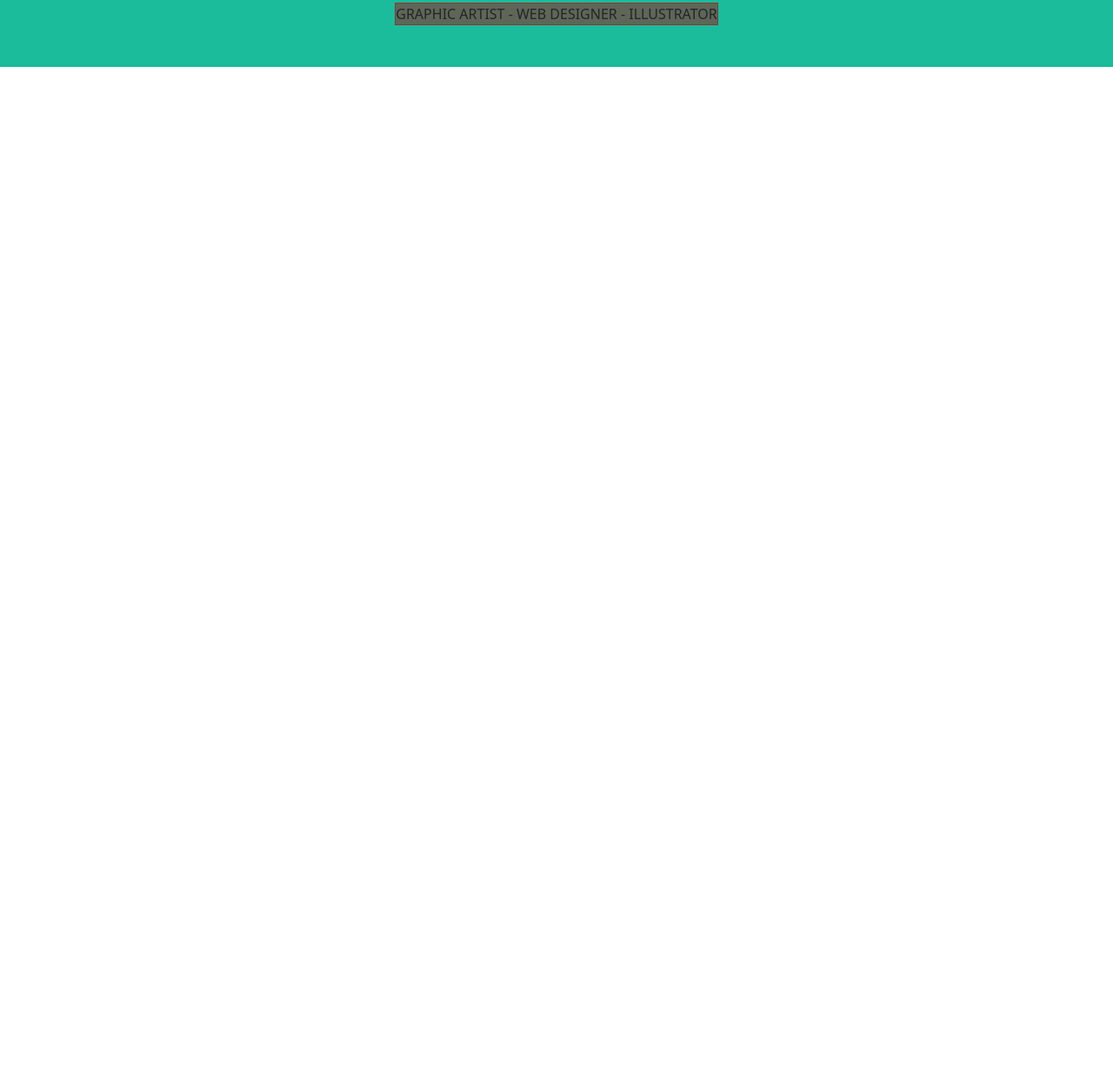
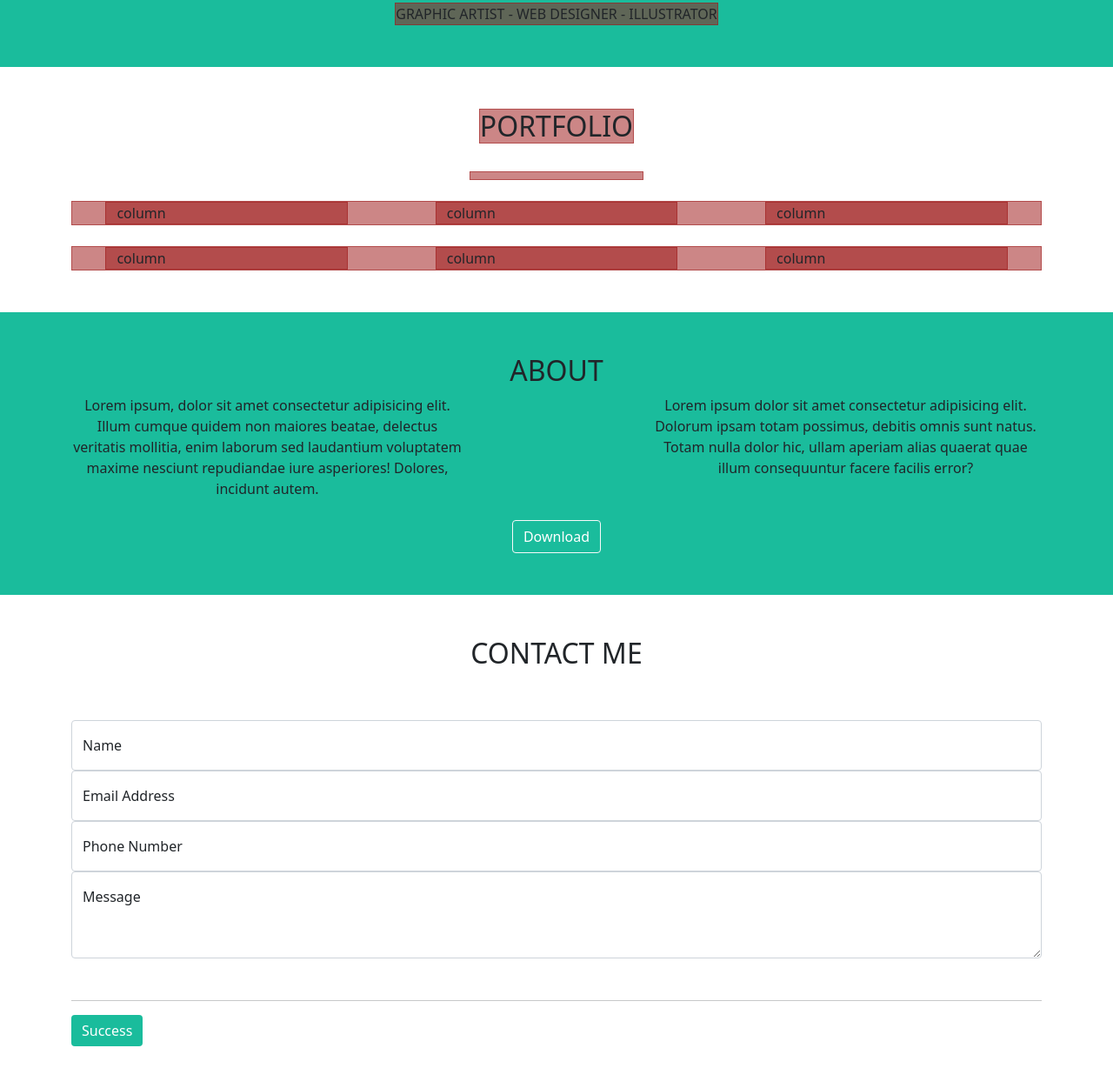
Before and after one commit to AndreaAbbonizio/html-css-bootstrap-freelancer, a plain HTML site: page index.html in a window 1280 px wide. Shown: the part 485-1736 px from the top of the page at 87% size. Before the commit the page ends 800 px from the top, so only its background shows below. Drawn offline with nearby package versions, Linux system fonts and the light colour scheme.

Commit message:
feat: layout main.

```diff
--- a/css/style.css
+++ b/css/style.css
@@ -4,6 +4,20 @@
 }
 
 
+.star-container{
+    width: 200px;
+    height: 10px;
+}
+
+.btn-light{
+    color: white;
+    background-color: transparent;
+}
+
+.btn-success{
+    background-color: #1abc9c;
+    border: transparent;
+}
 /* navbar */
 nav{
     height: 100px;
@@ -24,10 +38,18 @@ header .image-header{
     height: 200px;
 }
 
-header .star-container{
-    width: 200px;
-    height: 10px;
-}
 
 
 /*/ header */
+
+
+/* main */
+
+main .cards-container{
+    width: 100%;
+}
+
+main .about-container{
+    background-color: #1abc9c;
+}
+/*/ main */
--- a/index.html
+++ b/index.html
@@ -15,9 +15,9 @@
         <div class="container">
             <div class="row justify-content-between">
                 <div class="col-3">
-                    <h2>
+                    <h3>
                         Start Bootstrap
-                    </h2>
+                    </h3>
                 </div>
                 <div class="col-4 d-flex align-items-center">
                     <div class="row">
@@ -55,6 +55,98 @@
 
     <!-- /header -->
 
+    <!-- main -->
+    <main>
+        <!-- container cards -->
+        <div class="container d-flex flex-column align-items-center gap-4 pt-5 pb-5 debug">
+            <h2>
+                PORTFOLIO
+            </h2>
+
+            <div class="star-container">
+
+            </div>
+
+            <div class="row flex-no-wrap gap-4 justify-content-around cards-container">
+                <div class="col-3" >column</div>
+                <div class="col-3" >column</div>
+                <div class="col-3" >column</div>
+            </div>
+
+            <div class="row flex-no-wrap gap-4 justify-content-around cards-container">
+                <div class="col-3" >column</div>
+                <div class="col-3" >column</div>
+                <div class="col-3" >column</div>
+            </div>
+        </div>
+        <!-- container cards -->
+        <!-- about section-->
+        <div class="about-container">
+            <div class="container text-center pt-5 pb-5">
+                <h2>
+                    ABOUT
+                </h2>
+
+                <div class="row justify-content-between mb-4">
+                    <div class="col-5">
+                        Lorem ipsum, dolor sit amet consectetur adipisicing elit. Illum cumque quidem non maiores beatae, delectus veritatis mollitia, enim laborum sed laudantium voluptatem maxime nesciunt repudiandae iure asperiores! Dolores, incidunt autem.
+                    </div>
+                    <div class="col-5">
+                        Lorem ipsum dolor sit amet consectetur adipisicing elit. Dolorum ipsam totam possimus, debitis omnis sunt natus. Totam nulla dolor hic, ullam aperiam alias quaerat quae illum consequuntur facere facilis error?
+                    </div>
+                </div>
+
+                <button type="button" class="btn btn-light">Download</button>
+            </div>
+        </div>
+
+        <!-- about section-->
+        <!-- contacts -->
+        <div class="container pt-5 pb-5 ">
+            <div class="d-flex flex-column align-items-center gap-3">
+
+                <h2>
+                    CONTACT ME
+                </h2>
+                <div class="star-container mb-4">
+
+                </div>
+            </div>
+            <div class="form-floating">
+              <input type="password" class="form-control" id="floatingPassword" placeholder="Password">
+              <label for="floatingPassword">Name</label>
+            </div>
+            <div class="form-floating">
+              <input type="password" class="form-control" id="floatingPassword" placeholder="Password">
+              <label for="floatingPassword">Email Address</label>
+            </div>
+            <div class="form-floating">
+              <input type="password" class="form-control" id="floatingPassword" placeholder="Password">
+              <label for="floatingPassword">Phone Number</label>
+            </div>
+
+            <div class="form-floating mb-5">
+              <textarea class="form-control" placeholder="Leave a comment here" id="floatingTextarea2" style="height: 100px"></textarea>
+              <label for="floatingTextarea2">Message</label>
+            </div>
+
+            <hr class="mb-3">
+            <button type="button" class="btn btn-success">Success</button>
+        </div>
+
+        <!--/ contacts -->
+
+    </main>
+
+    <!-- /main -->
+
+    <!-- footer -->
+
+
+    <!-- /footer -->
+
+
+
 
 
 
```
